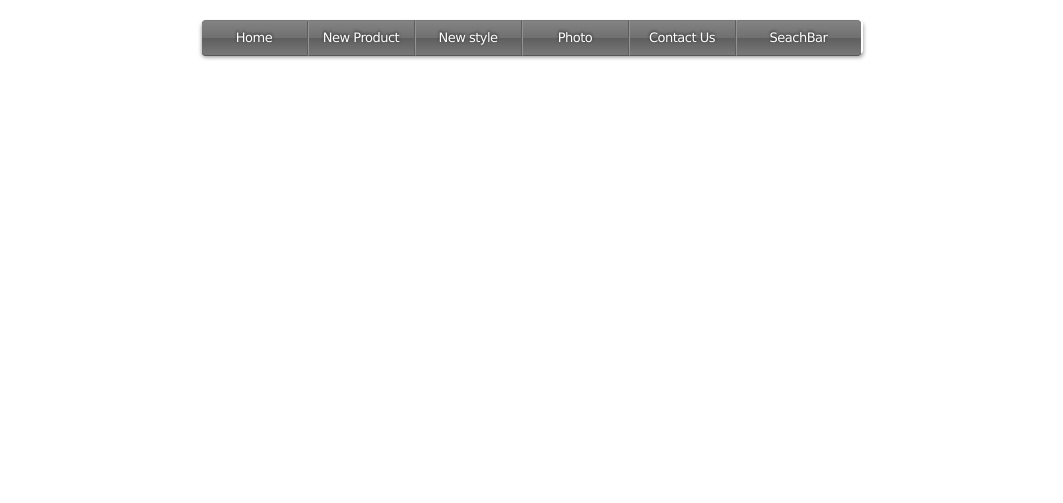
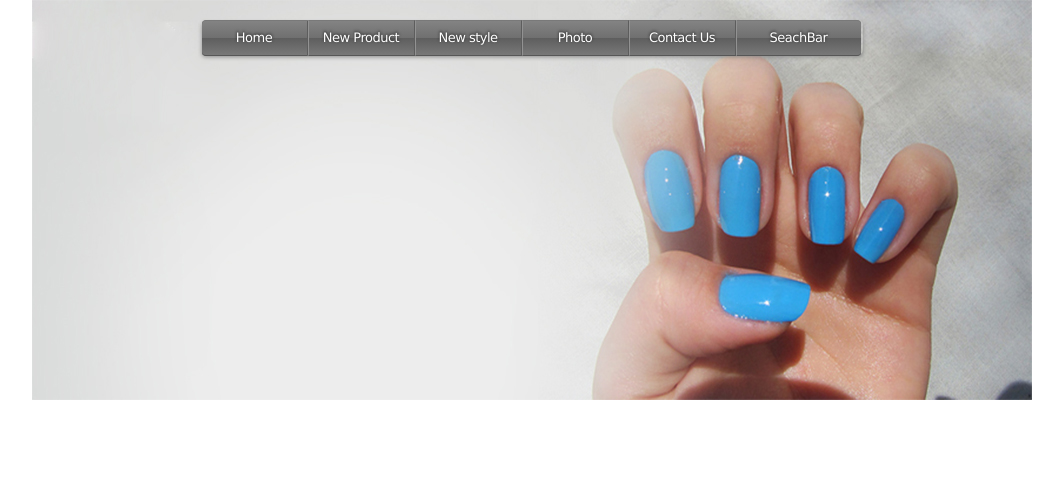
Before and after one commit to POPPOP123/nail-pilot, a plain HTML site: page nail-project/nail.html in a window 1280 px wide. Shown: the whole page, without its empty margins (108-1171 px from the left). Drawn offline with Linux system fonts and the light colour scheme.

Commit message:
img change

```diff
--- a/nail-project/nail.css
+++ b/nail-project/nail.css
@@ -9,7 +9,7 @@
 	padding:0px;
 	width:1000px;
 	height:500px;
-	background-image:url(nail5.jpg);
+	background-image:url(img/nail5.jpg);
 	background-repeat:no-repeat;
 
 }
```
